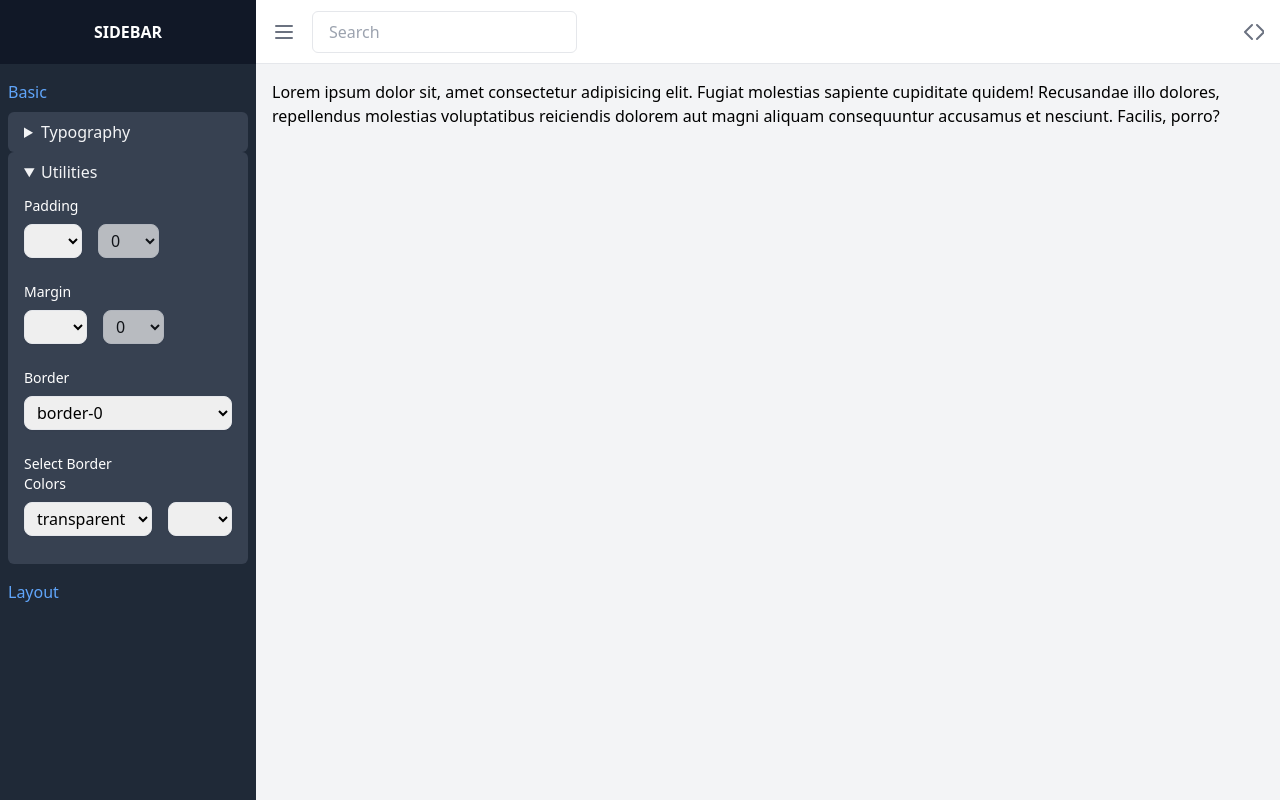
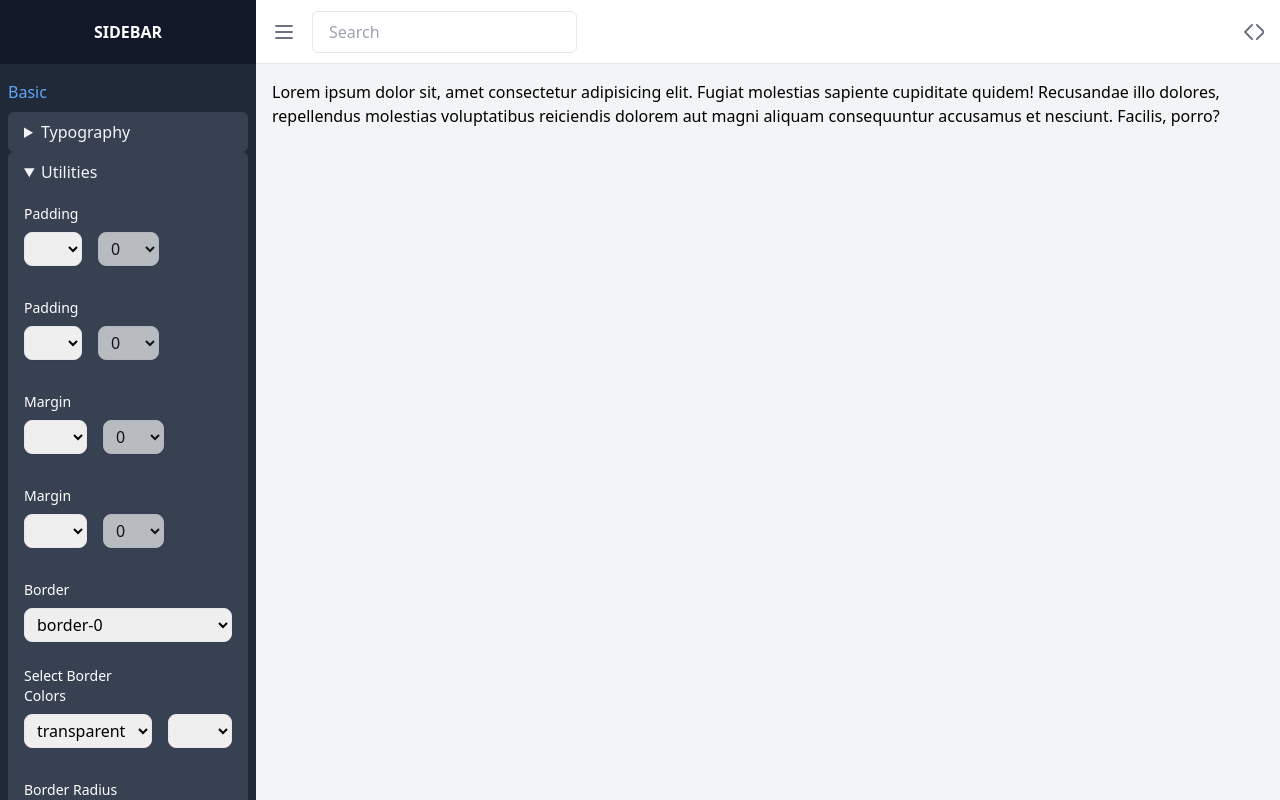
Before and after one commit to martywebdev/twcheatsheet, a React (Vite) app: page / in a window 1280 px wide. Both pictures are taken after a click on the heading "Utilities". Built offline with nearby package versions, Linux system fonts and the light colour scheme.

Commit message:
add radius

```diff
--- a/src/components/Select.jsx
+++ b/src/components/Select.jsx
@@ -2,8 +2,13 @@ import { useEffect } from "react";
 import { useState } from "react";
 
 /* eslint-disable */
-const Select = ({ options, handleChange, label, disabled = false, selected: defaultVal}) => {
-
+const Select = ({
+  options,
+  handleChange,
+  label,
+  disabled = false,
+  selected: defaultVal,
+}) => {
   const [selected, setSelected] = useState({});
 
   const handleSelect = (event) => {
@@ -14,21 +19,27 @@ const Select = ({ options, handleChange, label, disabled = false, selected: defa
     setSelected(selectedValue);
   };
 
+  useEffect(() => {
+    if (defaultVal) {
+      setSelected(defaultVal);
+    }
+  }, [defaultVal]);
 
   return (
     <div className="mb-4">
-      <label
-        className="block text-white text-sm mb-2 capitalize"
-      >
+      <div className="flex flex-col min-h-[70px] justify-end">
+        {label && (
+          <label className="block text-white text-sm mb-2 capitalize">
             {label}
           </label>
+        )}
 
         <select
           onChange={handleSelect}
           className="w-full px-2 py-1 border rounded-lg shadow-sm focus:outline-none focus:ring-2 focus:ring-blue-500 text-black"
           disabled={disabled}
           title={selected.css && `${selected.css} / ${selected.description}`}
-        value={selected.class || defaultVal}
+          value={defaultVal}
         >
           {options.map((option, index) => {
             // Check if the option is an object with a `class` property or a string
@@ -46,6 +57,7 @@ const Select = ({ options, handleChange, label, disabled = false, selected: defa
           })}
         </select>
       </div>
+    </div>
   );
 };
 
--- a/src/data/tailwindData.js
+++ b/src/data/tailwindData.js
@@ -53,6 +53,13 @@ export const tailwindClasses = [
           },
           {
             component: SelectColors,
+            label: "select hover text colors",
+            tag: "textHover",
+            type: 'hover:text',
+            defaultColor: 'black'
+          },
+          {
+            component: SelectColors,
             label: "select background colors",
             tag: "bgColors",
             type: 'bg',
@@ -74,13 +81,13 @@ export const tailwindClasses = [
         dispatch: setUtility,
         elements: [
           {
-            component: Utilities,
+            component: [Utilities, Utilities],
             options: paddingVariants,
             label: 'Padding',
             tag: 'padding'
           },
           {
-            component: Utilities,
+            component: [Utilities, Utilities],
             options: marginVariants,
             label: 'Margin',
             tag: 'margin'
@@ -96,6 +103,12 @@ export const tailwindClasses = [
             label: "select border colors",
             tag: "borderColors",
             type: 'border'
+          },
+          {
+            component: Select,
+            label: "Border Radius",
+            options: ["rounded", "rounded-md", "rounded-lg", "rounded-full"],
+            tag: "borderRadius",
           },
         ],
       },
--- a/src/layouts/Layout.jsx
+++ b/src/layouts/Layout.jsx
@@ -41,6 +41,22 @@ const Layout = () => {
                             tag,
                             ...props
                           } = element; // Extract component and props
+
+                          if (Array.isArray(element.component)) {
+                           return element.component.map((ArrComponent, idxs) => {
+                              const arrTag = `${tag}-${idxs}`
+                              return (
+                                <div key={idxs} className="py-1">
+                                  <ArrComponent
+                                    {...props}
+                                    handleChange={(value) =>
+                                      dispatch(section.dispatch({ tag: arrTag, value }))
+                                    }
+                                  />
+                                </div>
+                              );
+                            });
+                          } else {
                             return (
                               <div key={idx} className="py-1">
                                 <Component
@@ -51,6 +67,7 @@ const Layout = () => {
                                 />
                               </div>
                             );
+                          }
                         })}
                       </div>
                     </details>
--- a/tailwind.config.js
+++ b/tailwind.config.js
@@ -53,7 +53,8 @@ export default {
       variants: ["hover"],
     },
     {
-      pattern: /bg-(black|white)/, // Allow non-shaded colors like black and white
+      pattern: /bg-(black|white)/,
+      variants: ["hover"],
     },
     {
       pattern:
```
Also changed, not shown: src/components/Utilities.jsx (+18 -2 lines). Lines whose indentation alone changed are shown as unchanged.
